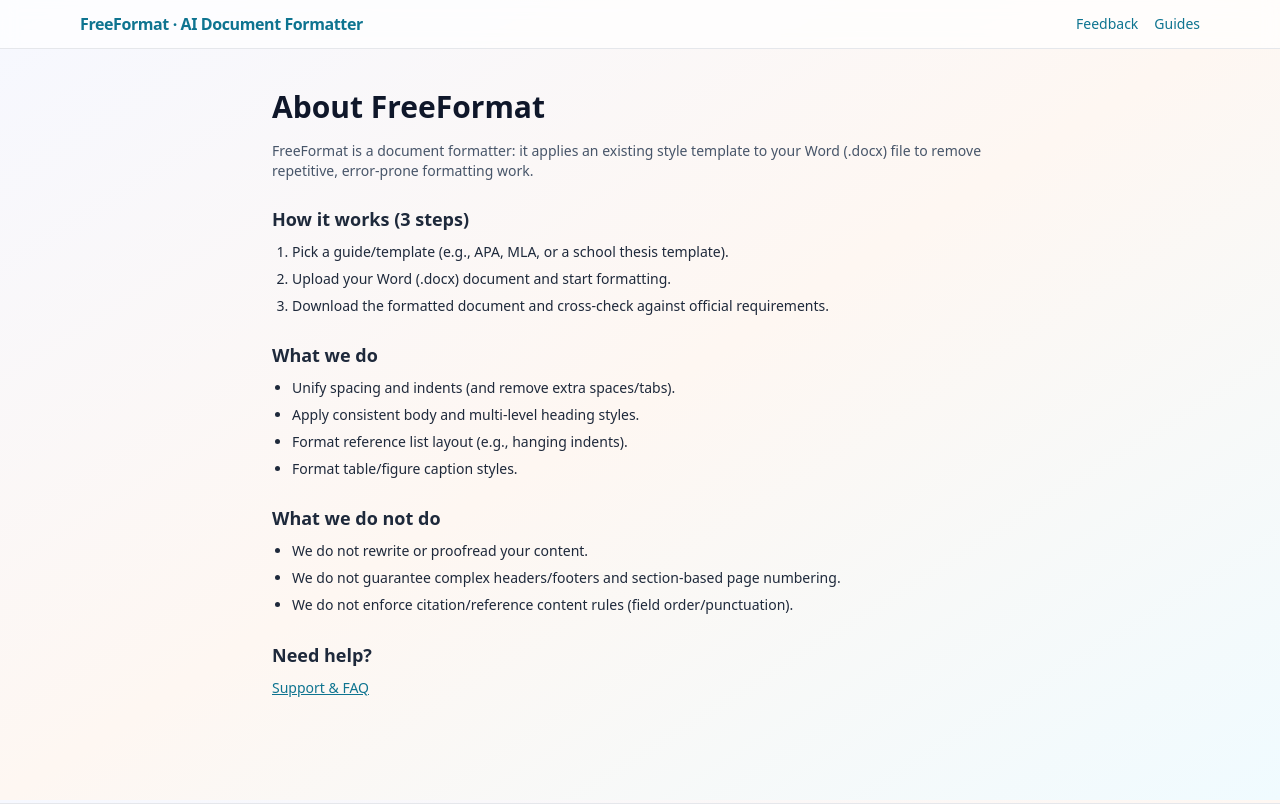
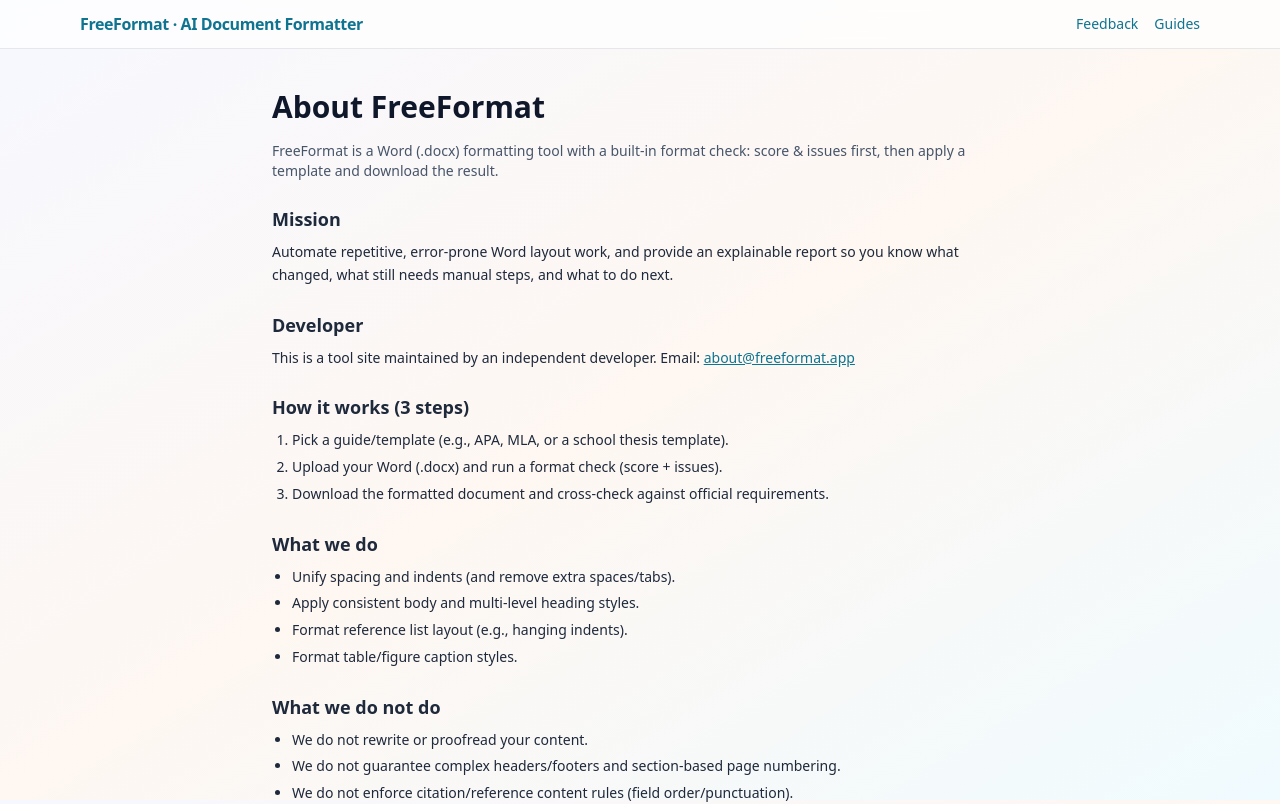
Before and after one commit to moonscar/freeformat-frontend, a Next.js app: page /en/about in a window 1280 px wide. Shown: the top 804 px of the page. Built offline with nearby package versions, Linux system fonts and the light colour scheme; no server answers.

Commit message:
feat: expand about page with developer and mission

```diff
--- a/src/app/[locale]/about/page.tsx
+++ b/src/app/[locale]/about/page.tsx
@@ -2,16 +2,17 @@
 import Footer from '@/components/layout/Footer';
 import type { Metadata } from 'next';
 import Link from 'next/link';
+import { siteConfig } from '@/lib/siteConfig';
 
 export async function generateMetadata({ params }: { params: { locale: string } }): Promise<Metadata> {
   const localeKey = params.locale === 'en' ? 'en' : 'zh';
   const canonical = `/${localeKey}/about`;
   return {
-    title: localeKey === 'zh' ? '关于 FreeFormat（工作原理）' : 'About FreeFormat (How it works)',
+    title: localeKey === 'zh' ? '关于 FreeFormat（开发者与产品目标）' : 'About FreeFormat (Developer & Mission)',
     description:
       localeKey === 'zh'
-        ? 'FreeFormat 是一个论文 Word（.docx）自动排版工具：选择模板，上传文档，一键应用样式并下载结果。'
-        : 'FreeFormat auto‑formats Word (.docx) theses and academic papers: pick a template, upload your file, apply styles and download the result.',
+        ? 'FreeFormat 是一个论文 Word（.docx）排版与格式检查工具：基于模板给出可解释的检查报告与格式化结果。'
+        : 'FreeFormat formats Word (.docx) theses and papers with templates, and provides an explainable format-check report and formatted output.',
     alternates: {
       canonical,
       languages: {
@@ -36,16 +37,36 @@
         <h1 className="mb-4 text-3xl font-semibold">{isZh ? '关于 FreeFormat' : 'About FreeFormat'}</h1>
         <p className="mb-6 text-sm text-slate-600">
           {isZh
-            ? 'FreeFormat 是一个文档排版工具：把已有模板的版式规则应用到你的 Word（.docx）文档，帮你省掉重复、机械、容易出错的排版工作。'
-            : 'FreeFormat is a document formatter: it applies an existing style template to your Word (.docx) file to remove repetitive, error‑prone formatting work.'}
+            ? 'FreeFormat 是一个论文 Word（.docx）排版与格式检查工具：先检查给出评分与问题列表，再应用模板并下载结果。'
+            : 'FreeFormat is a Word (.docx) formatting tool with a built-in format check: score & issues first, then apply a template and download the result.'}
         </p>
 
         <div className="space-y-6 text-sm leading-relaxed text-slate-800">
           <section>
+            <h2 className="text-lg font-semibold">{isZh ? '产品目标' : 'Mission'}</h2>
+            <p className="mt-2">
+              {isZh
+                ? '把“重复、机械、容易出错”的 Word 排版工作交给工具，并用可解释的检查报告让你知道：改了什么、还缺什么、下一步怎么做。'
+                : 'Automate repetitive, error-prone Word layout work, and provide an explainable report so you know what changed, what still needs manual steps, and what to do next.'}
+            </p>
+          </section>
+
+          <section>
+            <h2 className="text-lg font-semibold">{isZh ? '开发者' : 'Developer'}</h2>
+            <p className="mt-2">
+              {isZh ? '这是一个由独立开发者维护的工具站点。' : 'This is a tool site maintained by an independent developer.'}{' '}
+              {isZh ? '联系邮箱：' : 'Email: '}{' '}
+              <a className="text-cyan-700 underline hover:text-cyan-900" href={`mailto:${siteConfig.contactEmail}`}>
+                {siteConfig.contactEmail}
+              </a>
+            </p>
+          </section>
+
+          <section>
             <h2 className="text-lg font-semibold">{isZh ? '如何工作（3 步）' : 'How it works (3 steps)'}</h2>
             <ol className="mt-2 list-decimal space-y-1 pl-5">
               <li>{isZh ? '选择一个指南/模板（如 APA、MLA 或学校论文模板）。' : 'Pick a guide/template (e.g., APA, MLA, or a school thesis template).'}</li>
-              <li>{isZh ? '上传你的 Word（.docx）文档并开始格式化。' : 'Upload your Word (.docx) document and start formatting.'}</li>
+              <li>{isZh ? '上传你的 Word（.docx）并先做一次格式检查（评分 + 问题列表）。' : 'Upload your Word (.docx) and run a format check (score + issues).'}</li>
               <li>{isZh ? '下载排版后的文档，并按学校/期刊要求做最终检查。' : 'Download the formatted document and cross‑check against official requirements.'}</li>
             </ol>
           </section>
@@ -70,7 +91,12 @@
           </section>
 
           <section>
-            <h2 className="text-lg font-semibold">{isZh ? '需要帮助？' : 'Need help?'}</h2>
+            <h2 className="text-lg font-semibold">{isZh ? '产品开发日志' : 'Product Dev Log'}</h2>
+            <p className="mt-2">
+              <Link className="text-cyan-700 underline hover:text-cyan-900" href={`/${locale}/devlog`}>
+                {isZh ? '查看开发日志' : 'View the dev log'}
+              </Link>
+            </p>
             <p className="mt-2">
               <Link className="text-cyan-700 underline hover:text-cyan-900" href={`/${locale}/support`}>
                 {isZh ? '查看支持与常见问题' : 'Support & FAQ'}
```
